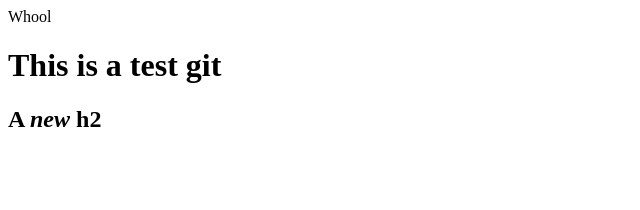
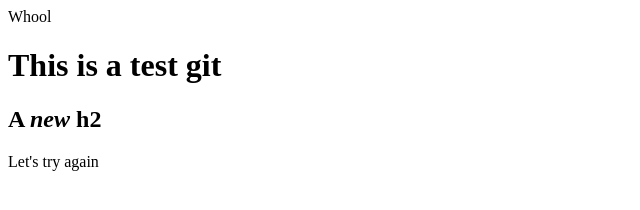
Before and after one commit to glss21/Test, a plain HTML site: page index.html in a window 1280 px wide. Shown: the whole page, without its empty margins (0-640 px from the left). Drawn offline with Linux system fonts and the light colour scheme.

Commit message:
added p to html

```diff
--- a/index.html
+++ b/index.html
@@ -7,5 +7,6 @@
   <body>
  <h1>This is  a test git</h1>
  <h2 >A <em>new</em> h2</h2>
+ <p>Let's try again</p>
   </body>
 </html>
```
